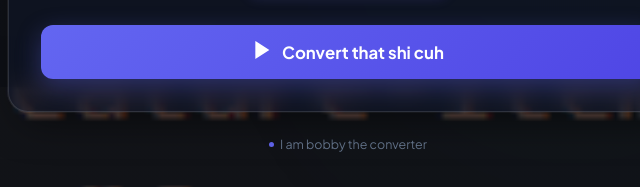
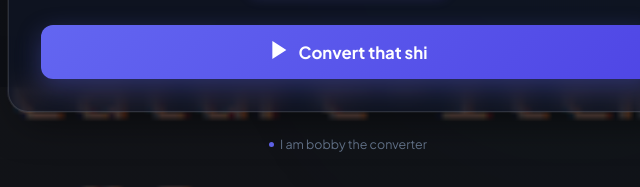
Before and after one commit to Xuxu1020/bobby-audio, a website: page public/index.html in a window 1280 px wide. Both pictures are taken after typing "https://example.com" into the empty fields and a click on the tab "Convert from URL". Shown: the part 713-900 px from the top of the page, 292-932 px from the left. Drawn offline with Linux system fonts and the light colour scheme; no server answers.

Commit message:
minor ui changes

```diff
--- a/public/app.js
+++ b/public/app.js
@@ -70,7 +70,7 @@ document.addEventListener('DOMContentLoaded', () => {
         btnText.textContent = 'Extract & Download MP4';
       } else {
         bitrateGroup.classList.remove('hidden');
-        btnText.textContent = 'Convert that shi cuh';
+        btnText.textContent = 'Convert that shi';
       }
     }
   }
@@ -100,7 +100,7 @@ document.addEventListener('DOMContentLoaded', () => {
       panelUrl.classList.add('hidden');
       formatGroup.classList.add('hidden');
       bitrateGroup.classList.remove('hidden');
-      btnText.textContent = 'Extract that shi cuh';
+      btnText.textContent = 'Extract that shi';
     }
   }
 
--- a/public/index.html
+++ b/public/index.html
@@ -200,7 +200,7 @@
               <polygon points="5 3 19 12 5 21 5 3"></polygon>
             </svg>
           </span>
-          <span id="btnText">Convert that shi cuh</span>
+          <span id="btnText">Convert that shi</span>
         </button>
       </div>
 
```
